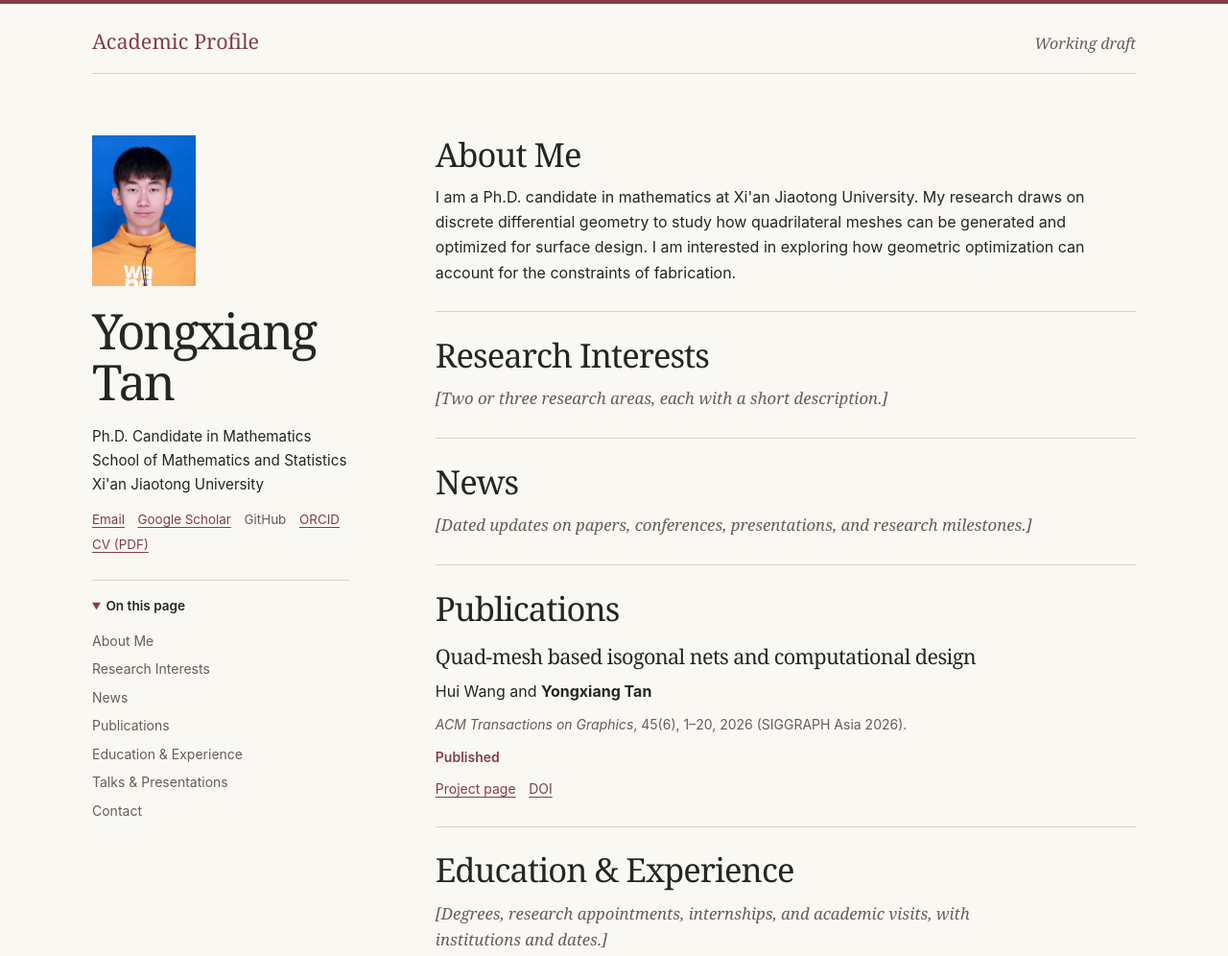
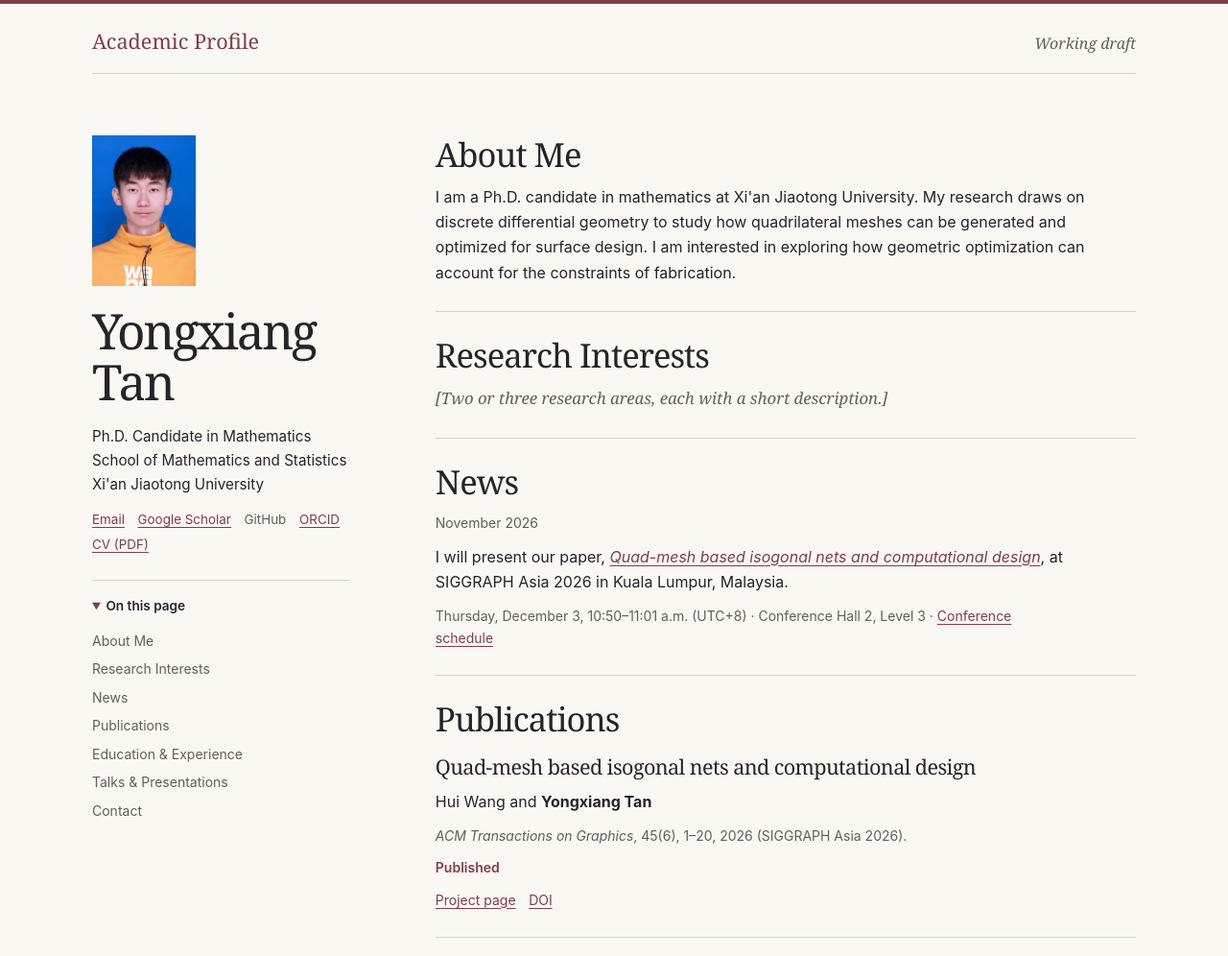
Before and after one commit to yxtan-xjtu/yxtan-xjtu.github.io, a plain HTML site: page index.html in a window 1280 px wide. Shown: the top 996 px of the page at 96% size. Drawn offline with Linux system fonts and the light colour scheme.

Commit message:
Announce upcoming SIGGRAPH Asia paper presentation

```diff
--- a/index.html
+++ b/index.html
@@ -56,7 +56,9 @@
 
       <section class="content-section" id="news">
         <h2>News</h2>
-        <p class="draft-field">[Dated updates on papers, conferences, presentations, and research milestones.]</p>
+        <p class="entry-meta"><time datetime="2026-11">November 2026</time></p>
+        <p>I will present our paper, <cite><a href="https://yxtan-xjtu.github.io/isogonal-nets/">Quad-mesh based isogonal nets and computational design</a></cite>, at SIGGRAPH Asia 2026 in Kuala Lumpur, Malaysia.</p>
+        <p class="entry-meta"><time datetime="2026-12-03T10:50:00+08:00">Thursday, December 3, 10:50</time>–11:01 a.m. (UTC+8) · Conference Hall 2, Level 3 · <a href="https://sa2026.conference-schedule.org/presentation/?id=papers_2209&amp;sess=sess117">Conference schedule</a></p>
       </section>
 
       <section class="content-section" id="publications">
```
